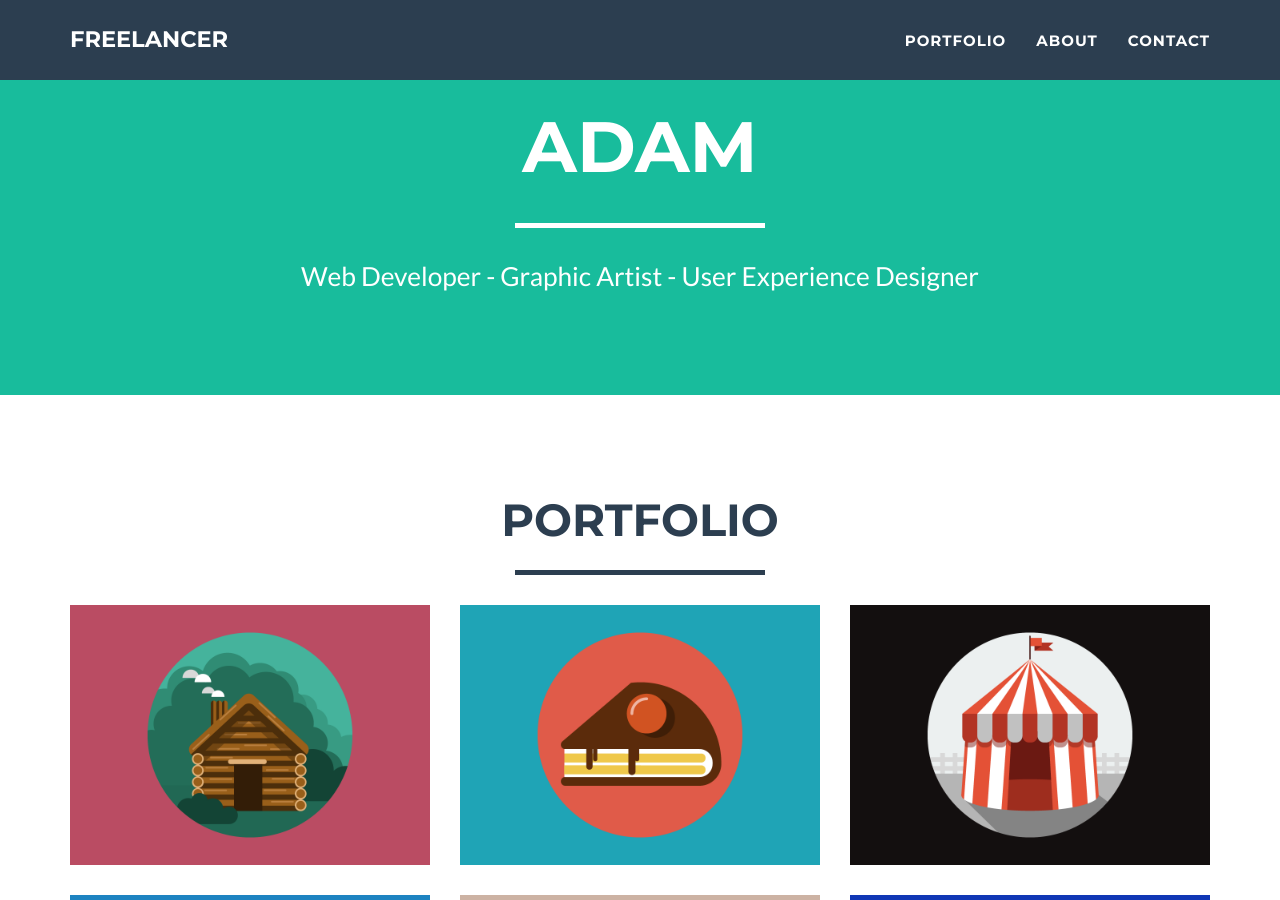
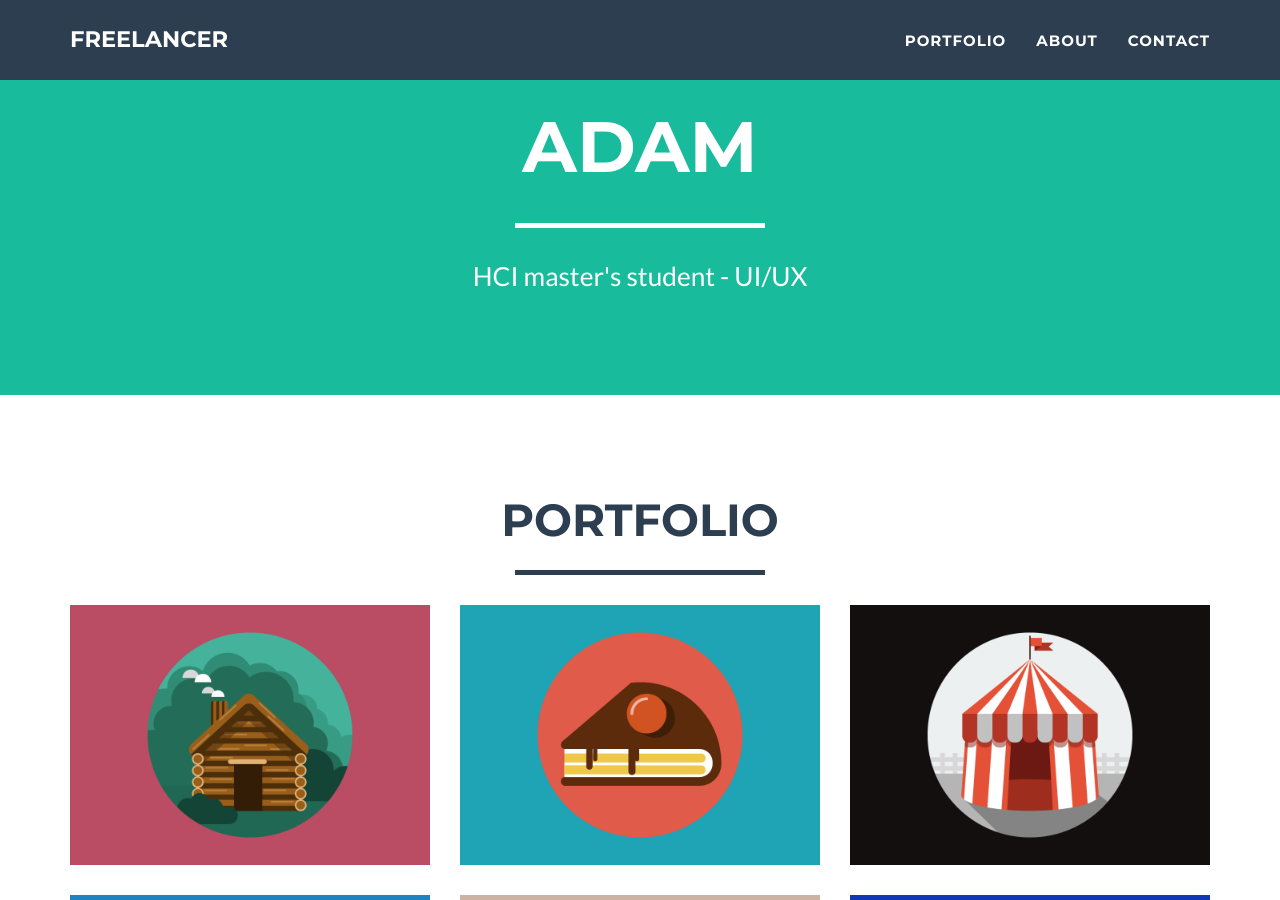
Before and after one commit to Adamsjoberg/Adamsjoberg.github.io, a Jekyll site: the page built from index.html, in a window 1280 px wide and 900 px high, scrolled down 380 px. Built offline with Jekyll 4.4.1, drawn with Linux system fonts in a browser that asks for light colours.

Commit message:
Skill change

```diff
--- a/_includes/header.html
+++ b/_includes/header.html
@@ -7,7 +7,7 @@
                     <div class="intro-text">
                         <span class="name">Adam</span>
                         <hr class="star-light">
-                        <span class="skills">Web Developer - Graphic Artist - User Experience Designer</span>
+                        <span class="skills">HCI master's student - UI/UX</span>
                     </div>
                 </div>
             </div>
```
